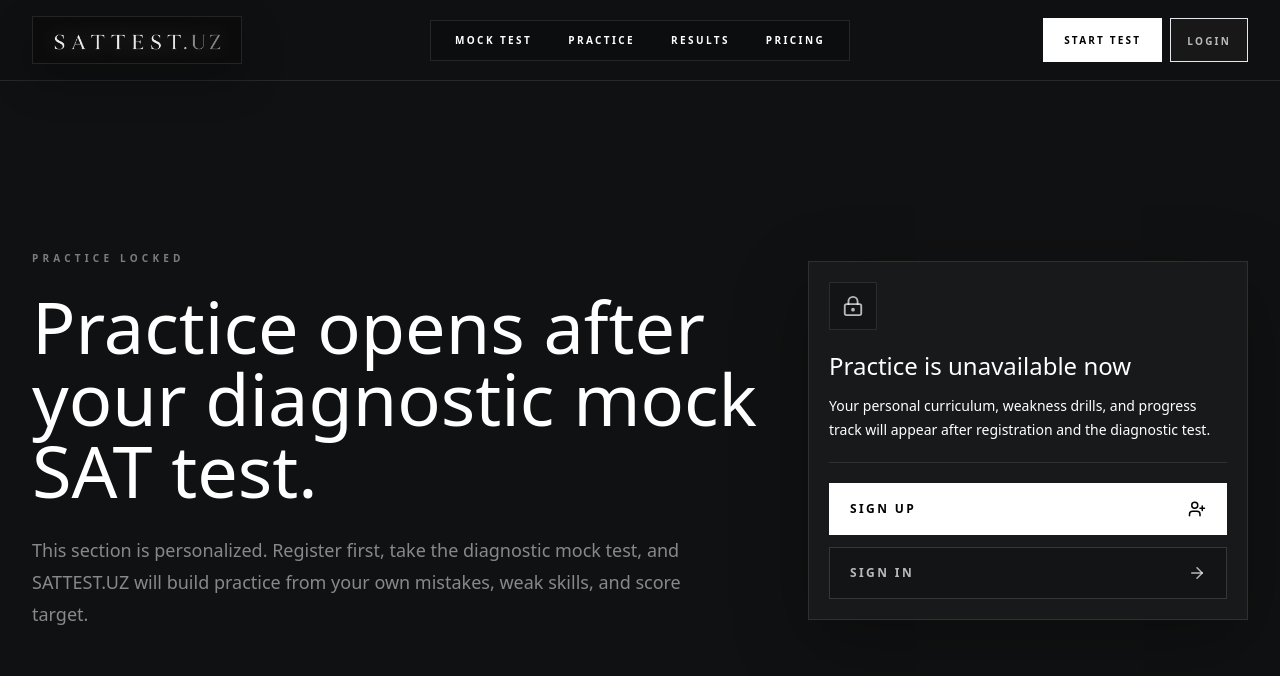
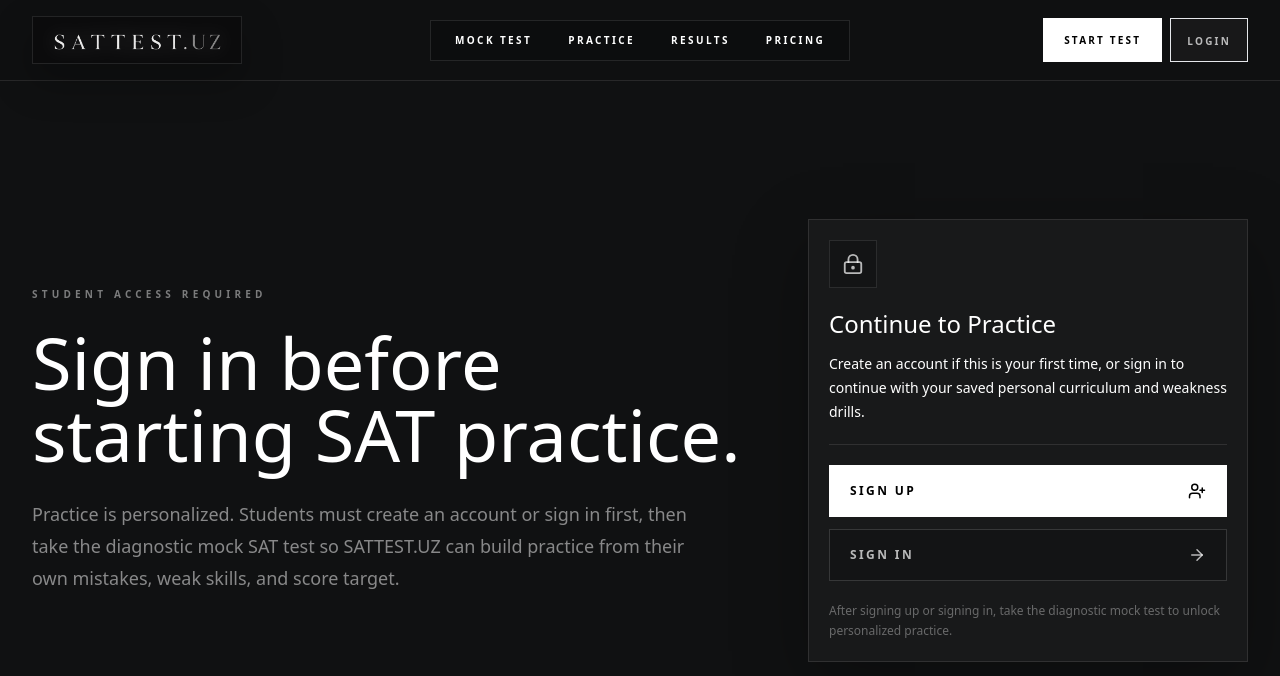
Before and after one commit to batyrovbahrom96-svg/SAT1600.uz, a Next.js app in the folder frontend/: page /practice in a window 1280 px wide. Shown: the top 676 px of the page. Built offline with nearby package versions, Linux system fonts and the light colour scheme.

Commit message:
Clarify practice sign-in requirement

```diff
--- a/frontend/app/practice/page.tsx
+++ b/frontend/app/practice/page.tsx
@@ -11,12 +11,12 @@ export default function PracticeAccessPage() {
 
       <section className="mx-auto grid min-h-[calc(100vh-81px)] max-w-7xl gap-10 px-5 py-14 md:px-8 lg:grid-cols-[1fr_440px] lg:items-center">
         <div>
-          <p className="text-[10px] font-black uppercase tracking-[0.42em] text-white/45">Practice locked</p>
+          <p className="text-[10px] font-black uppercase tracking-[0.42em] text-white/45">Student access required</p>
           <h1 className="mt-6 max-w-4xl text-5xl font-light leading-none text-white md:text-7xl">
-            Practice opens after your diagnostic mock SAT test.
+            Sign in before starting SAT practice.
           </h1>
           <p className="mt-7 max-w-2xl text-lg font-light leading-8 text-white/50">
-            This section is personalized. Register first, take the diagnostic mock test, and SATTEST.UZ will build practice from your own mistakes, weak skills, and score target.
+            Practice is personalized. Students must create an account or sign in first, then take the diagnostic mock SAT test so SATTEST.UZ can build practice from their own mistakes, weak skills, and score target.
           </p>
         </div>
 
@@ -25,9 +25,9 @@ export default function PracticeAccessPage() {
             <div className="flex h-12 w-12 items-center justify-center border border-white/10 bg-black/20 text-white/70">
               <LockKeyhole size={22} />
             </div>
-            <h2 className="mt-5 text-2xl font-light text-white">Practice is unavailable now</h2>
+            <h2 className="mt-5 text-2xl font-light text-white">Continue to Practice</h2>
             <p className="mt-3 text-sm font-light leading-6 text-white/48">
-              Your personal curriculum, weakness drills, and progress track will appear after registration and the diagnostic test.
+              Create an account if this is your first time, or sign in to continue with your saved personal curriculum and weakness drills.
             </p>
           </div>
 
@@ -39,6 +39,10 @@ export default function PracticeAccessPage() {
               Sign In <ArrowRight size={18} />
             </Link>
           </div>
+
+          <p className="mt-5 text-xs font-light leading-5 text-white/35">
+            After signing up or signing in, take the diagnostic mock test to unlock personalized practice.
+          </p>
         </div>
       </section>
     </main>
```
